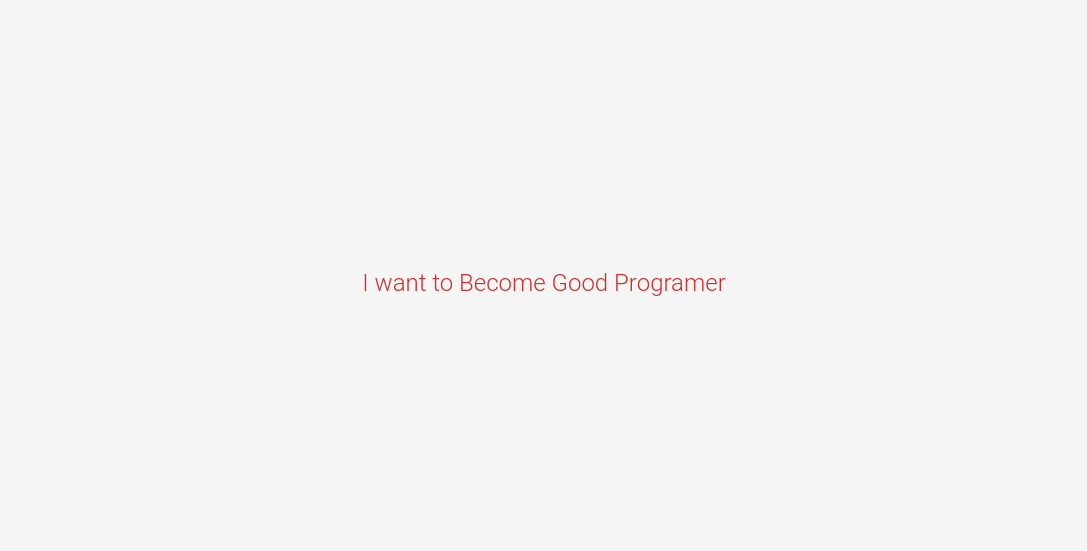
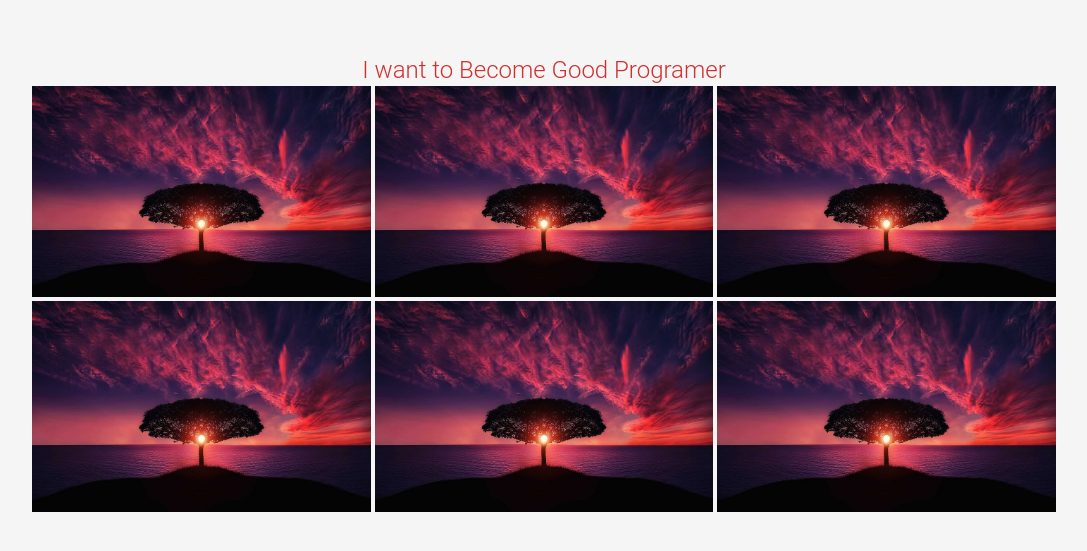
Before and after one commit to badapureprogrammer/Material-UI-Component, a React (Create React App) app: page / in a window 1280 px wide. Shown: the part 117-668 px from the top of the page, without its empty margins (96-1183 px from the left). Built offline with nearby package versions, Linux system fonts and the light colour scheme; the HTML template or start-up script is replaced by a standard one.

Commit message:
add ImageList Component

```diff
--- a/src/App.css
+++ b/src/App.css
@@ -2,6 +2,9 @@
   margin: 0;
   padding: 0;
   box-sizing: border-box;
+}
+::-webkit-scrollbar{
+  display: none;
 }
 
 .Mui-component {
--- a/src/App.js
+++ b/src/App.js
@@ -1,12 +1,29 @@
 import "./App.css";
 import MuiTypography from "./component/Typography/MuiTypography";
+import MuiImageList from "./component/ImageList/MuiImageList";
+import TreeImage from "./images/tree_image.jpg";
 
 function App() {
+  const imageList = [
+    { img: TreeImage, title: "Tree Image1" },
+    { img: TreeImage, title: "Tree Image2" },
+    { img: TreeImage, title: "Tree Image3" },
+    { img: TreeImage, title: "Tree Image1" },
+    { img: TreeImage, title: "Tree Image2" },
+    { img: TreeImage, title: "Tree Image3" },
+  ];
+
   return (
     <div className="Mui-component">
       <MuiTypography color={"error"} variant={"h5"} weight={300}>
         I want to Become Good Programer
       </MuiTypography>
+      <MuiImageList
+        imageList={imageList}
+        cols={3}
+        boxWidth={"80%"}
+        loadingVariant={"lazy"}
+      />
     </div>
   );
 }
--- /dev/null
+++ b/src/component/ImageList/MuiImageList.jsx
@@ -0,0 +1,31 @@
+import React from "react";
+import { Stack, ImageList, ImageListItem } from "@mui/material";
+
+const MuiImageList = (props) => {
+
+  const { boxWidth, imageList, cols, loadingVariant } = props;
+
+  return (
+    <Stack>
+      <ImageList sx={{ width: boxWidth, margin: "auto" }} cols={cols}>
+        {imageList.map(({ img, title }, index) => {
+          return (
+            <ImageListItem key={index}>
+              <img src={img} alt={title} loading={loadingVariant} />
+            </ImageListItem>
+          );
+        })}
+      </ImageList>
+    </Stack>
+  );
+};
+
+export default MuiImageList;
+
+// Use This Example
+// const imageList = [
+//   { img: TreeImage, title: "Tree Image1" },
+//   { img: TreeImage, title: "Tree Image2" },
+//   { img: TreeImage, title: "Tree Image3" },
+// ];
+// <MuiImageList imageList={imageList} cols={3} boxWidth={"80%"} loadingVariant={"lazy"} />
--- /dev/null
+++ b/src/component/ImageList/style.css
@@ -0,0 +1,3 @@
+.image-wrapper {
+  border: 2px solid red;
+}
```
Also changed, not shown: src/component/ImageList/demo.js (added, +22 -0 lines).
